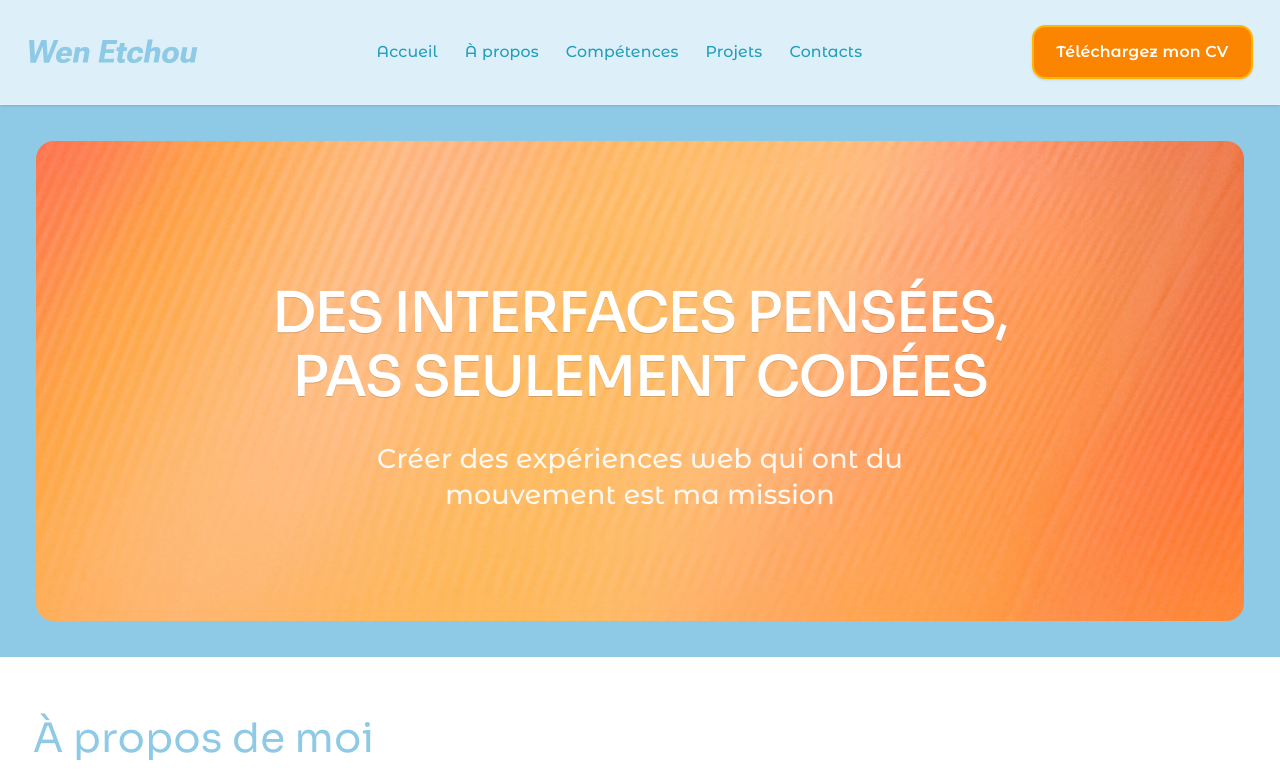
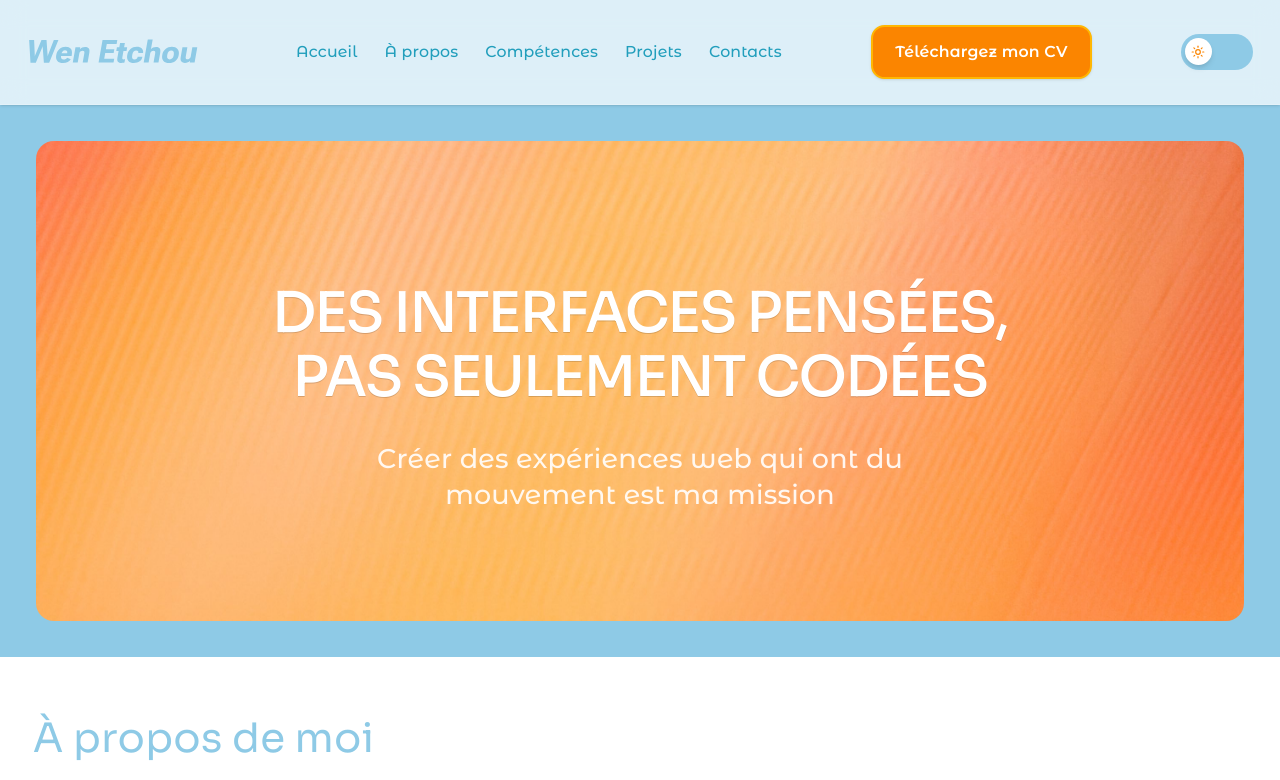
Before and after one commit to Wen360-lab/portfolio, a React (Vite) app in the folder projetPortfolio/: page / in a window 1280 px wide. Shown: the top 780 px of the page. Built offline with nearby package versions, Linux system fonts and the light colour scheme; a web font is replaced by a local one.

Commit message:
Ajout du bouton permettant de changer le thème (clair/sombre)

```diff
--- a/projetPortfolio/package.json
+++ b/projetPortfolio/package.json
@@ -9,10 +9,10 @@
     "lint": "eslint .",
     "preview": "vite preview",
     "deploy": "gh-pages -d dist"
-
   },
   "dependencies": {
     "@tailwindcss/vite": "^4.3.2",
+    "lucide-react": "^1.37.0",
     "motion": "^12.42.2",
     "react": "^19.2.7",
     "react-dom": "^19.2.7",
--- a/projetPortfolio/src/components/Footer.tsx
+++ b/projetPortfolio/src/components/Footer.tsx
@@ -17,7 +17,7 @@ export default function Footer() {
         <div>
           <h2 className="text-white mb-4">Liens utiles</h2>
           <ul className="flex flex-col gap-2 text-white/80 text-sm">
-            <li><a href="/CV_MAKANAGA_ETCHOU_WEN_JOANEL.pdf" download>Télécharger cv</a></li>
+            <li><a href={`${BASE}CV_MAKANAGA_ETCHOU_WEN_JOANEL.pdf`} download>Télécharger cv</a></li>
             <li><a href="#projets">projets</a></li>
             <li><a href="#contacts">Contacts</a></li>
           </ul>
--- a/projetPortfolio/src/components/Header.tsx
+++ b/projetPortfolio/src/components/Header.tsx
@@ -1,5 +1,6 @@
 import { useState } from 'react'
 import { FiMenu, FiX } from 'react-icons/fi'
+import ThemeToggle from './ThemeToggle'
 
 const BASE = import.meta.env.BASE_URL
 
@@ -32,6 +33,8 @@ export default function Header() {
         Téléchargez mon CV
       </a>
 
+      <ThemeToggle/>
+
       {/* Bouton burger - visible uniquement sur mobile */}
       <button
         onClick={() => setIsOpen(!isOpen)}
@@ -43,7 +46,7 @@ export default function Header() {
 
       {/* Menu mobile déroulant */}
       {isOpen && (
-        <nav className="absolute top-full left-0 w-full bg-white/70 shadow lg:hidden">
+        <nav className="absolute top-full left-0 w-full bg-(--surface)/70 shadow lg:hidden">
           <ul className="flex flex-col gap-4 p-6 text-sm font-medium font-nav text-teal">
             <li className="hover:text-orange duration-300"><a href="#accueil" onClick={() => setIsOpen(false)}>Accueil</a></li>
             <li className="hover:text-orange duration-300"><a href="#apropos" onClick={() => setIsOpen(false)}>À propos</a></li>
--- /dev/null
+++ b/projetPortfolio/src/components/ThemeToggle.tsx
@@ -0,0 +1,40 @@
+import { useState, useEffect } from 'react';
+import { Sun, Moon } from 'lucide-react';
+
+function ThemeToggle() {
+  const [theme, setTheme] = useState(() => {
+    return localStorage.getItem('theme') || 'light';
+  });
+
+  useEffect(() => {
+    document.documentElement.setAttribute('data-theme', theme);
+    localStorage.setItem('theme', theme);
+  }, [theme]);
+
+  function toggleTheme() {
+    setTheme(prev => (prev === 'dark' ? 'light' : 'dark'));
+  }
+
+  const isDark = theme === 'dark';
+
+  return (
+    <button
+      onClick={toggleTheme}
+      role="switch"
+      aria-checked={isDark}
+      aria-label="Changer de thème"
+      className="relative inline-flex h-8 w-16 items-center rounded-full transition-colors duration-300"
+      style={{ background: isDark ? 'var(--navy)' : 'var(--blue-light)' }}
+    >
+      {/* Le rond qui se déplace */}
+      <span
+        className="absolute flex h-6 w-6 items-center justify-center rounded-full bg-white shadow-md transition-transform duration-300"
+        style={{ transform: isDark ? 'translateX(34px)' : 'translateX(4px)' }}
+      >
+        {isDark ? <Moon size={14} color="var(--navy)" /> : <Sun size={14} color="var(--orange)" />}
+      </span>
+    </button>
+  );
+}
+
+export default ThemeToggle;
--- a/projetPortfolio/src/index.css
+++ b/projetPortfolio/src/index.css
@@ -56,10 +56,10 @@
 
 
 
-@media (prefers-color-scheme: dark) {
-  :root {
+[data-theme="dark"] {
+
     --bg: var(--navy);
-    --surface: #000000;
+    --surface: #000111;
     --gray: #E8F4FA;
     --dark: #E8F4FA;
     /* --navy: #E8F4FA; */
@@ -73,7 +73,7 @@
     --text-h: var(--teal);      /* titres -> blue-light, comme tu l'avais décidé */
     --shadow:
       rgba(0, 0, 0, 0.4) 0 10px 15px -3px, rgba(0, 0, 0, 0.25) 0 4px 6px -2px;
-  }
+
 }
 
 #root {
```
Also changed, not shown: 1 other file (tests, documents, lock files or other folders).
